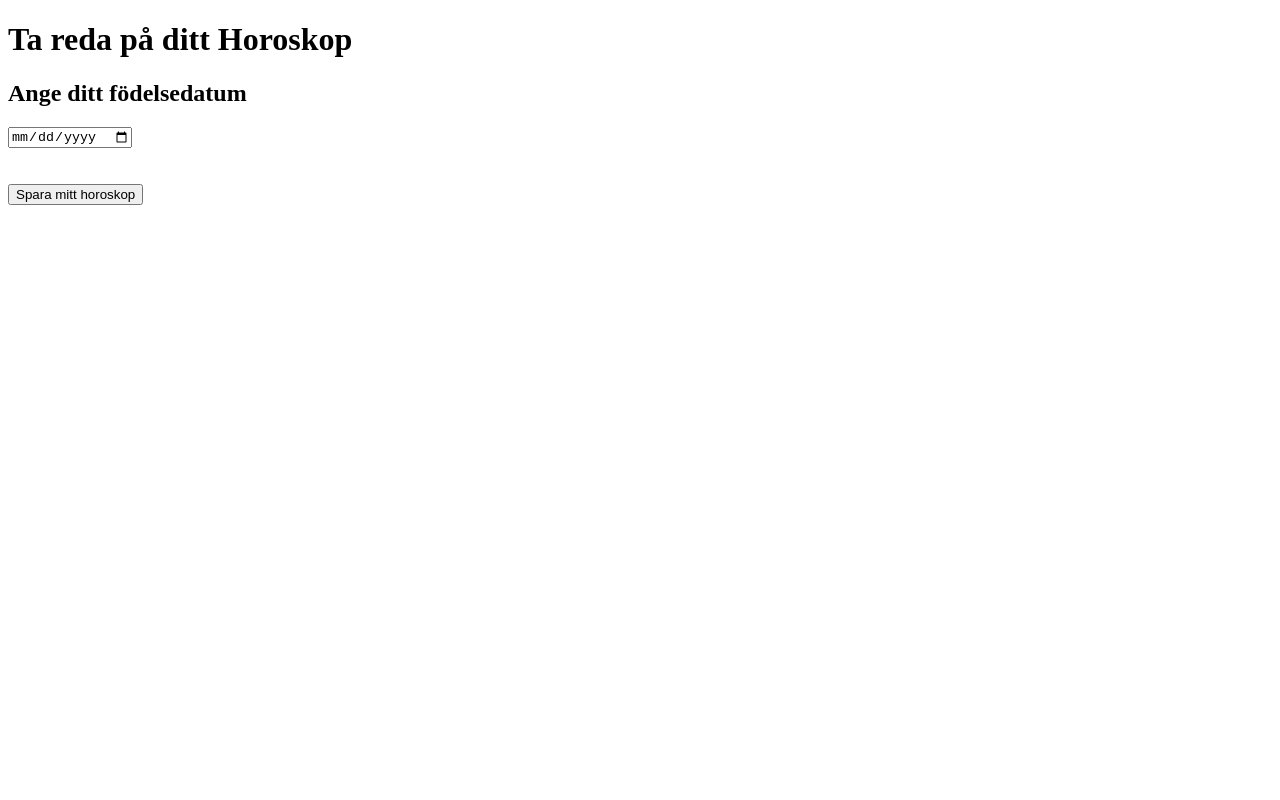
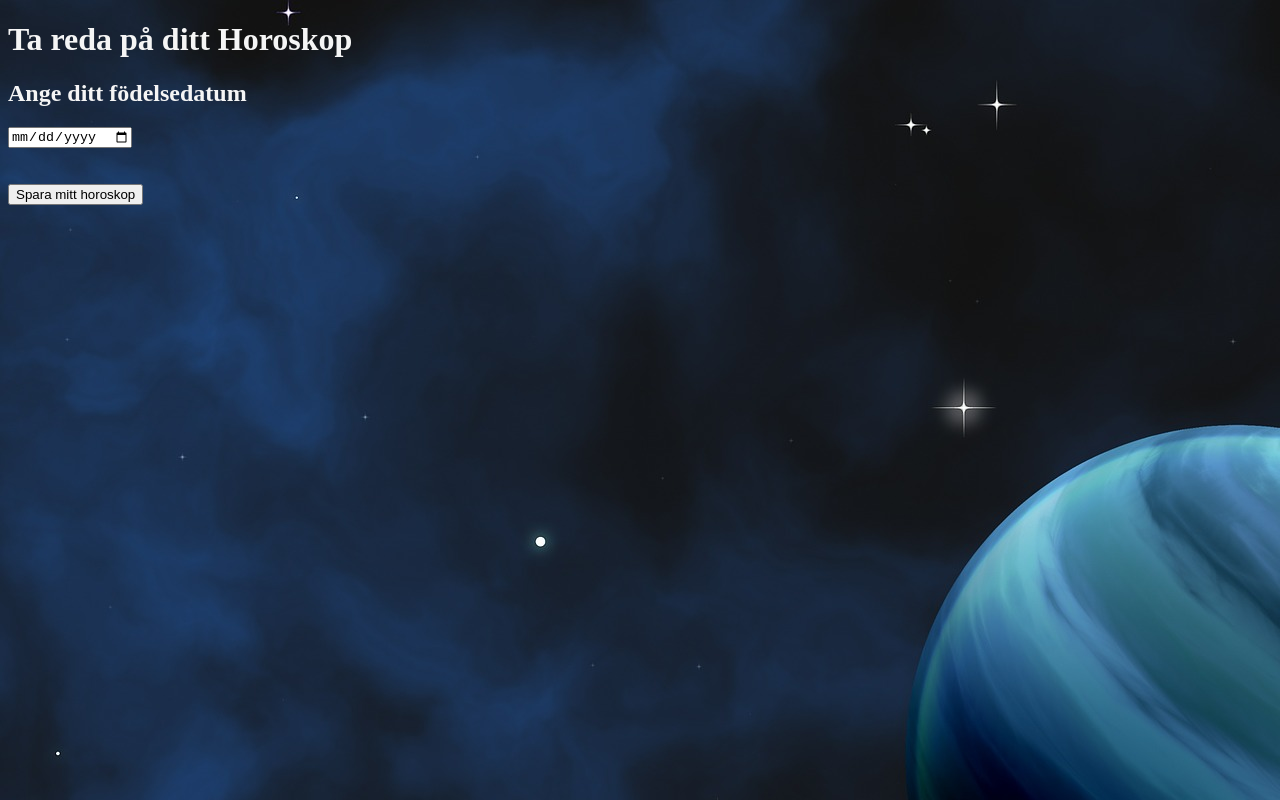
Before and after one commit to MisticG/RestAPI, a plain HTML site: page index.html in a window 1280 px wide. Drawn offline with Linux system fonts and the light colour scheme; no server answers.

Commit message:
added bg img

```diff
--- a/signs.css
+++ b/signs.css
@@ -5,3 +5,11 @@
 #buttonThree {
     visibility: hidden;
 }
+
+body {
+    background-image: url(signImages/planet1.jpg);
+}
+
+h1, h2 {
+    color: whitesmoke;
+}
```
